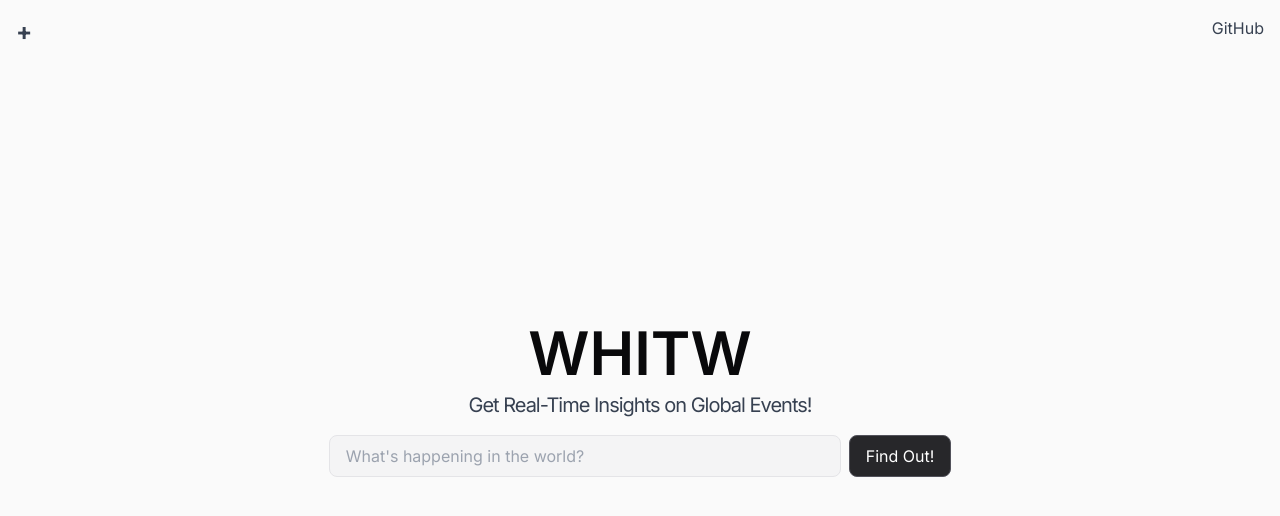
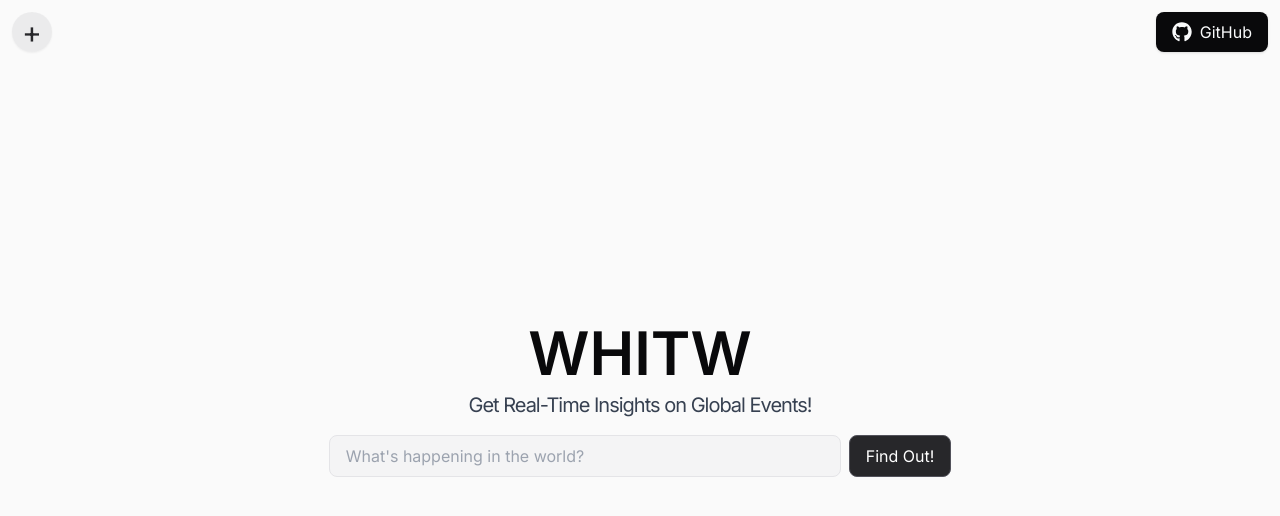
Before and after one commit to ahmadrafidev/whitw, a Next.js app: page / in a window 1280 px wide. Shown: the top 516 px of the page. Built offline with nearby package versions, Linux system fonts and the light colour scheme.

Commit message:
improve new and github button, improve search bar

```diff
--- a/app/page.tsx
+++ b/app/page.tsx
@@ -1,18 +1,15 @@
 import Link from 'next/link';
 import SearchBar from '@/components/SearchBar';
+
+import NewButton from '@/components/NewButton';
+import GitHubButton from '@/components/GithubButton';
 
 export default function Home() {
   return (
     <main className="flex flex-col items-center justify-center min-h-screen bg-zinc-50 dark:bg-zinc-950 relative">
-      <header className="flex justify-between w-full p-4 absolute top-0 left-0 right-0">
-        <Link href="/new" className="text-2xl font-bold text-gray-700">
-          +
-        </Link>
-        <div className="flex space-x-4">
-          <Link href="https://github.com/ahmadrafidev/whitw" passHref className="text-gray-700 hover:text-gray-900">
-            GitHub
-          </Link>
-        </div>
+      <header className="flex justify-between w-full p-3 absolute top-0 left-0 right-0">
+        <NewButton />
+        <GitHubButton />
       </header>
       <div className="flex flex-col items-center text-center">
         <h1 className="text-5xl md:text-6xl font-semibold text-zinc-950 dark:text-zinc-50">WHITW</h1>
--- /dev/null
+++ b/components/GithubButton.tsx
@@ -0,0 +1,21 @@
+'use client';
+
+import Link from 'next/link';
+import { FaGithub } from 'react-icons/fa';
+
+const GitHubButton = () => {
+  return (
+    <div className="flex space-x-4">
+      <Link
+        href="https://github.com/ahmadrafidev/whitw"
+        passHref
+        className="flex items-center space-x-2 bg-zinc-950 dark:bg-zinc-100 text-gray-50 dark:text-gray-900 hover:text-gray-100 dark:hover:text-black transition-colors duration-300 ease-in-out px-4 py-2 rounded-lg shadow"
+      >
+        <FaGithub className="text-xl" />
+        <span>GitHub</span>
+      </Link>
+    </div>
+  );
+};
+
+export default GitHubButton;
--- /dev/null
+++ b/components/NewButton.tsx
@@ -0,0 +1,20 @@
+'use client';
+
+import Link from 'next/link';
+
+const NewButton = () => {
+  return (
+    <Link
+      href="/new"
+      className="bg-zinc-300/40 dark:bg-zinc-800 rounded-full shadow-sm transition-all duration-300 ease-in-out overflow-hidden"
+    >
+      <div className="w-10 h-10 flex items-center justify-center">
+        <span className="text-zinc-800 dark:text-zinc-100 text-3xl font-normal transition-transform duration-300 ease-in-out hover:rotate-180">
+          +
+        </span>
+      </div>
+    </Link>
+  );
+};
+
+export default NewButton;
--- a/components/SearchBar.tsx
+++ b/components/SearchBar.tsx
@@ -20,11 +20,11 @@ const SearchBar = () => {
         value={query}
         onChange={(e) => setQuery(e.target.value)}
         placeholder="What's happening in the world?"
-        className="bg-zinc-100 dark:bg-zinc-700 border border-zinc-200 dark:border-zinc-300 rounded-lg px-4 py-2 w-full max-w-lg"
+        className="bg-zinc-100 dark:bg-zinc-700 border border-zinc-200 dark:border-zinc-800 rounded-lg px-4 py-2 w-full max-w-lg focus:outline-none focus:ring-2 focus:ring-zinc-400 dark:focus:ring-zinc-700"
       />
       <button
         onClick={handleSearch}
-        className="ml-2 bg-zinc-800 dark:bg-zinc-100 text-white px-4 py-2 rounded-lg border border-zinc-600 dark:border-zinc-300 flex-shrink-0"
+        className="ml-2 bg-zinc-800 dark:bg-zinc-100 text-white dark:text-black px-4 py-2 rounded-lg border border-zinc-600 dark:border-zinc-300 flex-shrink-0 hover:outline-none hover:ring-2 hover:ring-zinc-800 dark:hover:ring-zinc-200"
       >
         Find Out!
       </button>
```
Also changed, not shown: package.json (+5 -4 lines), 1 other file (tests, documents, lock files or other folders).
